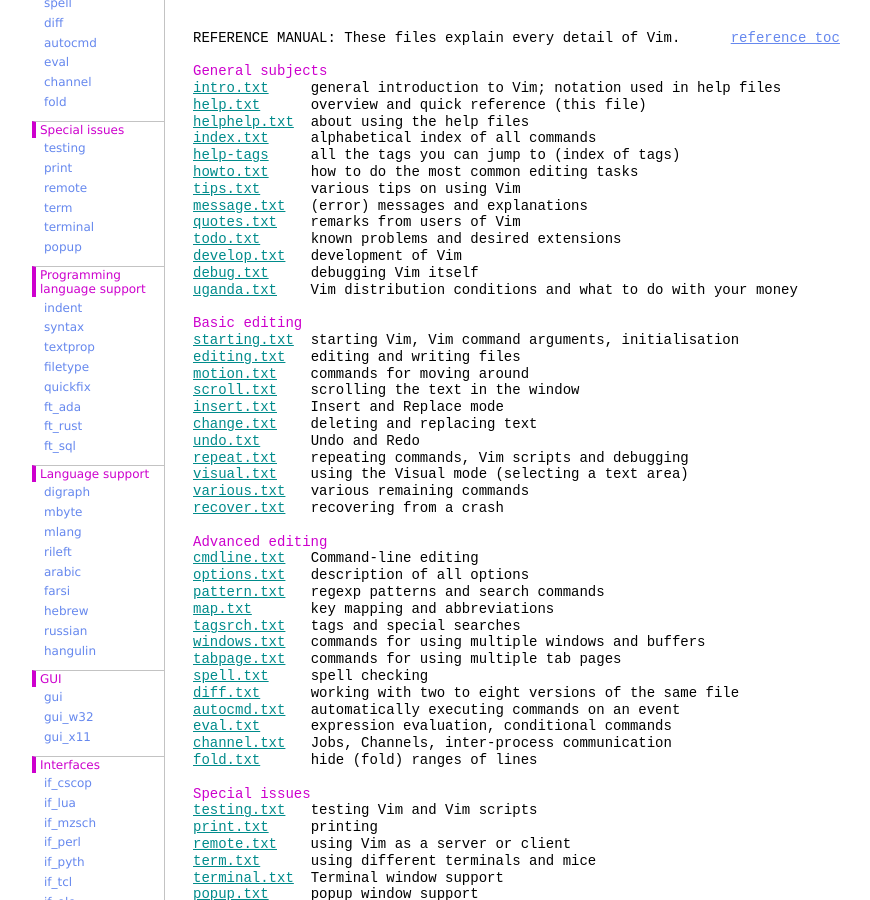
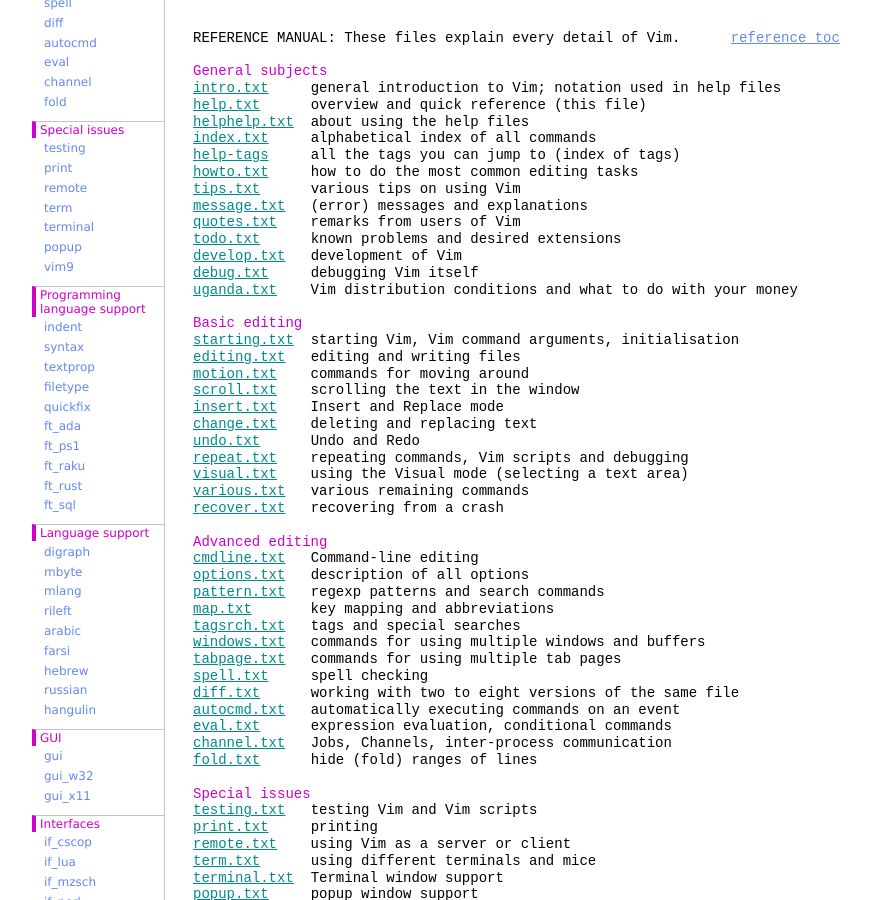
Before and after one commit to vim-jp/vimdoc-en, a Jekyll site: the page built from index.html, in a window 1280 px wide and 900 px high, scrolled down 1769 px. Shown: the whole window, without its empty margins (208-1078 px from the left). Built offline with Jekyll 4.4.1, drawn with Linux system fonts in a browser that asks for light colours; nearby versions of some CDN libraries; comment, search, counter and statistics services are not loaded.

Commit message:
Add vim9.html, ft_ps1.html and ft_raku.html

```diff
--- a/_layouts/vimdoc.html
+++ b/_layouts/vimdoc.html
@@ -167,6 +167,7 @@
 <li><a href="term.html">term</a></li>
 <li><a href="terminal.html">terminal</a></li>
 <li><a href="popup.html">popup</a></li>
+<li><a href="vim9.html">vim9</a></li>
 </ul></dd>
 
 <dt>Programming language support</dt>
@@ -177,6 +178,8 @@
 <li><a href="filetype.html">filetype</a></li>
 <li><a href="quickfix.html">quickfix</a></li>
 <li><a href="ft_ada.html">ft_ada</a></li>
+<li><a href="ft_ps1.html">ft_ps1</a></li>
+<li><a href="ft_raku.html">ft_raku</a></li>
 <li><a href="ft_rust.html">ft_rust</a></li>
 <li><a href="ft_sql.html">ft_sql</a></li>
 </ul></dd>
```
